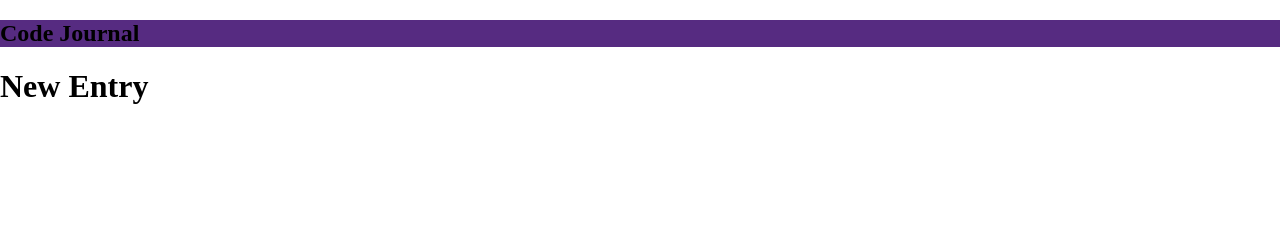
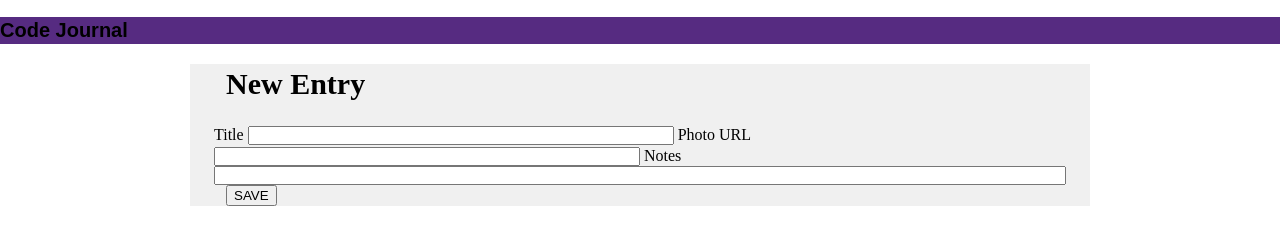
Before and after one commit to gabrielenciso/code-journal, a website: page index.html in a window 1280 px wide. Drawn offline with Linux system fonts and the light colour scheme.

Commit message:
Add a form for creating a journal entry to the div[data-view=entry-form]

```diff
--- a/css/styles.css
+++ b/css/styles.css
@@ -5,6 +5,25 @@
   line-height: 27.3px;
 }
 
+.font-form {
+  font-family: "Proza Libre", sans-serif;
+  font-weight: 600, semi-bold;
+}
+
+label {
+  font-size: 16px;
+  line-height: 21px;
+}
+
+h1 {
+  font-size: 30px;
+  line-height: 40px;
+}
+
 header {
   background-color: #562b81;
 }
+
+main {
+  background-color: #f0f0f0;
+}
--- a/index.html
+++ b/index.html
@@ -16,11 +16,38 @@
 </head>
 <body>
   <header>
-    <h2>Code Journal</h2>
+    <h2 class="font-header">Code Journal</h2>
   </header>
-  <main>
-    <h1>New Entry</h1>
-    <div data-view="entry-form">
+  <main class="container">
+    <h1 class="column-half">New Entry</h1>
+    <div data-view="entry-form row">
+      <div class="photo-preview column-half">
+
+      </div>
+      <form>
+        <label for="title">Title</label>
+        <input
+        name="title"
+        type="text"
+        id="title"
+        class="column-half">
+        <label for="photo-url">Photo URL</label>
+        <input
+        name="photo-url"
+        type="text"
+        id="photo-url"
+        class="column-half">
+        <label for="notes">Notes</label>
+        <input
+        name="notes"
+        type="text"
+        id="notes"
+        class="column-full">
+        <div class="form-actions column-full">
+          <button type="submit">SAVE</button>
+        </div>
+      </form>
+
 
     </div>
   </main>
```
